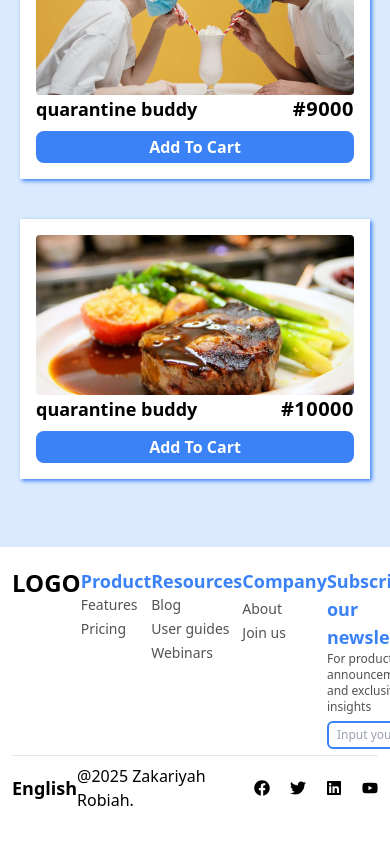
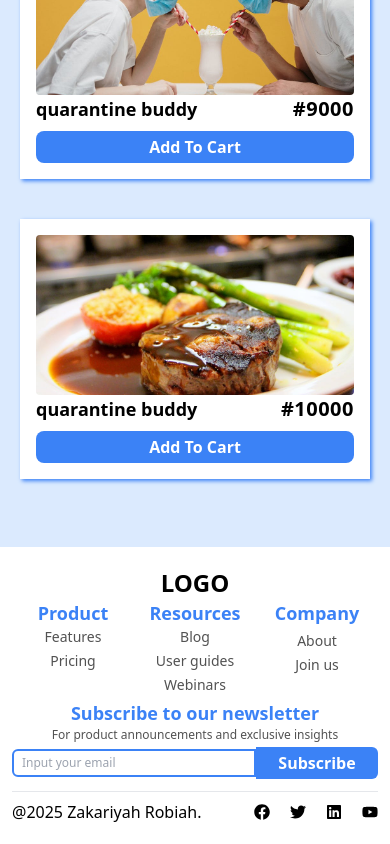
Before and after one commit to zakariyahrobiat/food-website, a React (Vite) app: page / in a window 390 px wide. Shown: the part 2793-3637 px from the top of the page. Built offline with nearby package versions, Linux system fonts and the light colour scheme.

Commit message:
styled the footer for mobile

```diff
--- a/src/components/Footer.jsx
+++ b/src/components/Footer.jsx
@@ -5,12 +5,13 @@ import { FaFacebook, FaTwitter, FaLinkedin, FaYoutube } from 'react-icons/fa'
 const Footer = () => {
   return (
     <div className='bg-white w-full px-3 py-5 md:px-10 lg:px-20 '>
-        <div className='flex justify-between'>
+        <div className='block md:flex justify-between text-center md:text-left pb-2'>
          <Link to="/">
 
        <h1 className="text-2xl font-bold">LOGO</h1>
      </Link>
-     <div >
+     <div className='grid grid-cols-3 md:hidden'>
+     <div>
         <h1 className='text-blue-500 text-lg font-bold'>Product</h1>
         <p className='text-sm text-neutral-600 font-normal pb-1'>Features</p>
         <p className='text-sm text-neutral-600 font-normal pb-1'>Pricing</p>
@@ -21,7 +22,26 @@ const Footer = () => {
         <p className='text-sm text-neutral-600 font-normal pb-1'>User guides</p>
         <p className='text-sm text-neutral-600 font-normal pb-1'>Webinars</p>
      </div>
+
      <div>
+        <h1 className='text-blue-500 text-lg font-bold pb-1'>Company</h1>
+        <p className='text-sm text-neutral-600 font-normal pb-1'>About</p>
+        <p className='text-sm text-neutral-600 font-normal pb-1'>Join us</p>
+     </div>
+     </div>
+     <div className='hidden md:block'>
+        <h1 className='text-blue-500 text-lg font-bold'>Product</h1>
+        <p className='text-sm text-neutral-600 font-normal pb-1'>Features</p>
+        <p className='text-sm text-neutral-600 font-normal pb-1'>Pricing</p>
+     </div>
+     <div className='hidden md:block'>
+        <h1 className='text-blue-500 text-lg font-bold'>Resources</h1>
+        <p className='text-sm text-neutral-600 font-normal pb-1'>Blog</p>
+        <p className='text-sm text-neutral-600 font-normal pb-1'>User guides</p>
+        <p className='text-sm text-neutral-600 font-normal pb-1'>Webinars</p>
+     </div>
+
+     <div className='hidden md:block'>
         <h1 className='text-blue-500 text-lg font-bold pb-1'>Company</h1>
         <p className='text-sm text-neutral-600 font-normal pb-1'>About</p>
         <p className='text-sm text-neutral-600 font-normal pb-1'>Join us</p>
@@ -36,7 +56,6 @@ const Footer = () => {
         </div>
         <hr />
         <div className='flex justify-between items-center w-full pt-2'>
-            <p className='text-lg font-semibold'>English</p>
             <p className='text-base font-normal'>@2025 Zakariyah Robiah.</p>
             <div className='flex justify-between items-center gap-5'>
             <FaFacebook/>
```
